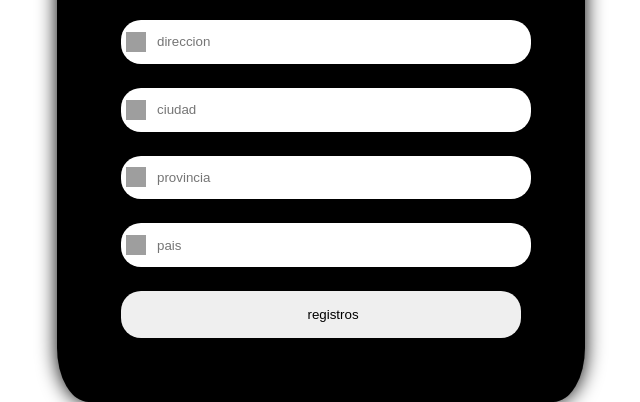
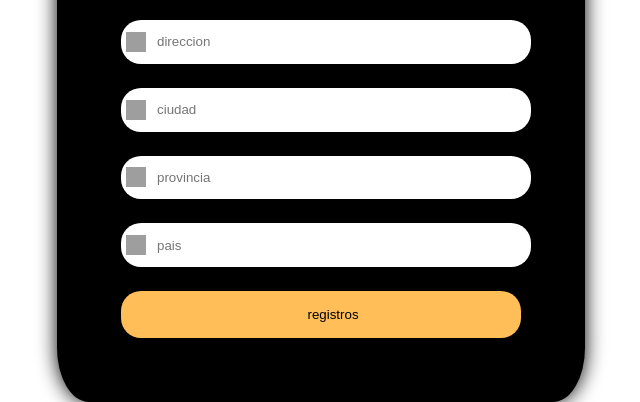
Before and after one commit to SamuelCb123/Proyecto-Banco, a PHP site: page /registro.php in a window 1280 px wide. Shown: the part 623-1025 px from the top of the page, without its empty margins (319-959 px from the left). Run offline with PHP 8.4, Linux system fonts and the light colour scheme; grey boxes are pictures that could not be loaded.

Commit message:
color añadido

```diff
--- a/SASS/css/styles.css
+++ b/SASS/css/styles.css
@@ -90,6 +90,10 @@ input {
           transform: translateY(-50%);
 }
 
+.btn {
+  background-color: #FFBE58;
+}
+
 @media screen and (max-width: 600px) {
   form {
     width: 100%;
--- a/SASS/scss/components/formulario.scss
+++ b/SASS/scss/components/formulario.scss
@@ -1,3 +1,4 @@
+
 form{
     box-shadow: 0 0 20px;
     padding: 5%;
@@ -45,7 +46,10 @@ input {
     transform: translateY(-50%);
 }
 
+.btn {
+    background-color: #FFBE58;
 
+}
 
 
 @media screen and (max-width: 600px) {
```
